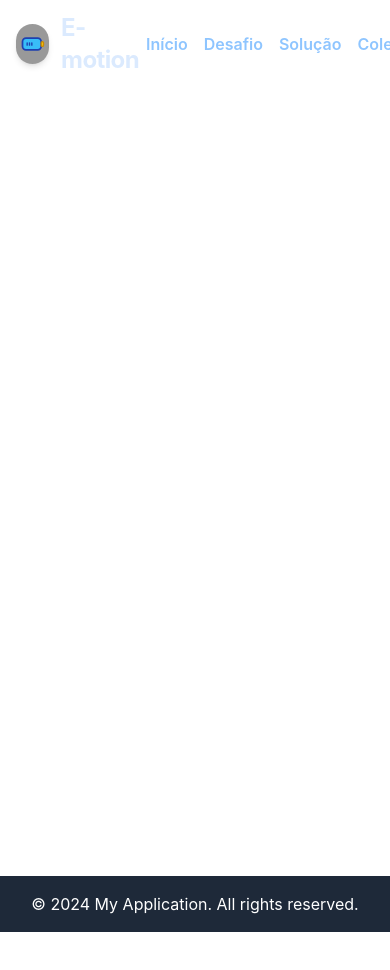
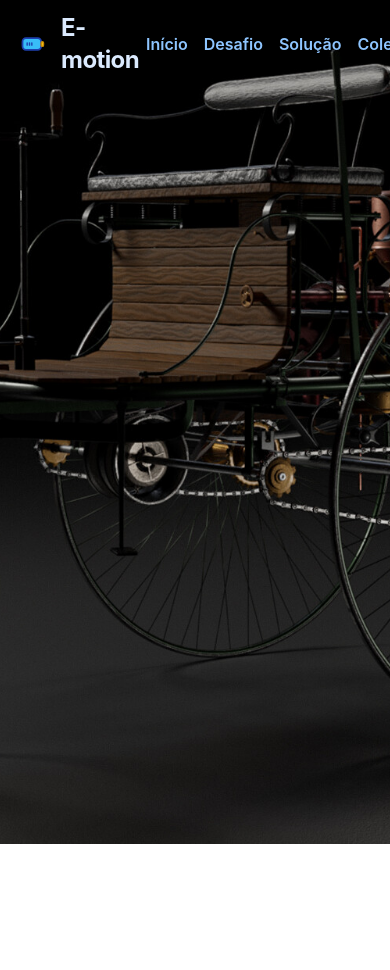
Before and after one commit to gustavoraulinodsilva/e-motion-landing-page, a Next.js app: page / in a window 390 px wide. Shown: the top 970 px of the page. Before the commit the page ends 932 px from the top, so only its background shows below. Built offline with nearby package versions, Linux system fonts and the light colour scheme.

Commit message:
Inicializado a construção da seção Hero

```diff
--- a/package.json
+++ b/package.json
@@ -9,6 +9,7 @@
     "lint": "eslint"
   },
   "dependencies": {
+    "gsap": "^3.13.0",
     "next": "15.5.2",
     "react": "19.1.0",
     "react-dom": "19.1.0"
--- a/src/components/Hero.tsx
+++ b/src/components/Hero.tsx
@@ -1,13 +1,80 @@
-'use client';
+"use client";
 
-import React from 'react';
+import React, { useRef, useEffect } from "react";
+import Image from "next/image";
+import gsap from "gsap";
+import { ScrollTrigger } from "gsap/ScrollTrigger";
 
-function Hero(){
-    return (
-        <section className="bg-hero-pattern h-screen flex items-center justify-center">
-            <h1 className="text-5xl font-bold text-white">Welcome to My Application</h1>
-        </section>
-    );
+gsap.registerPlugin(ScrollTrigger);
+
+const images = [
+  "/images/arkadiusz-serafinski-benz-patent-motorwagen-01.jpg",
+  "/images/wp6247892-ford-model-t-wallpapers.jpg",
+  "/images/fordmodelt.jpg",
+  "/images/wp1845368-volkswagen-beetle-wallpapers.jpg",
+  "/images/wp1845361-volkswagen-beetle-wallpapers.jpg",
+  "/images/wp3543077-muscle-cars-4k-wallpapers.jpg",
+  "/images/wp3543155-muscle-cars-4k-wallpapers.jpg",
+  "/images/toyota_prius_1997_pictures_2_b.jpg",
+  "/images/toyota_prius_1997_wallpapers_1.jpg",
+  "/images/2010-tesla-roadster-sport-instrumented-test-car-and-driver-photo-318207-s-original.jpg",
+  "/images/2008-tesla-roadster-photo-160790-s-original.jpg",
+  "/images/bydwallpaper.jpg",
+  "/images/bydwallpaperdois.jpg",
+];
+
+export default function HeroHorizontalScroll() {
+  const sectionRef = useRef<HTMLDivElement>(null);
+  const imagesWrapperRef = useRef<HTMLDivElement>(null);
+
+  useEffect(() => {
+    if (!sectionRef.current || !imagesWrapperRef.current) return;
+
+    const imagesWrapper = imagesWrapperRef.current;
+    const totalWidth = imagesWrapper.scrollWidth;
+    const viewportWidth = window.innerWidth;
+    const scrollable = totalWidth - viewportWidth;
+
+    gsap.to(imagesWrapper, {
+      x: () => `-${scrollable}px`,
+      ease: "none",
+      scrollTrigger: {
+        trigger: sectionRef.current,
+        start: "top top",
+        end: () => `+=${scrollable}`,
+        scrub: 1,
+        pin: true,
+        anticipatePin: 1,
+      },
+    });
+
+    return () => {
+      ScrollTrigger.getAll().forEach((trigger) => trigger.kill());
+    };
+  }, []);
+
+  return (
+    <section
+      ref={sectionRef}
+      className="relative w-full h-screen bg-white overflow-hidden"
+    >
+      <div
+        ref={imagesWrapperRef}
+        className="flex space-x-0 h-screen"
+        style={{ width: `${images.length * 100}vw` }}
+      >
+        {images.map((src, idx) => (
+          <Image
+            key={idx}
+            src={src}
+            alt={`segmento-${idx}`}
+            width={1920}
+            height={1080}
+            className="w-screen h-screen object-cover flex-shrink-0"
+            style={{ scrollSnapAlign: "center" }}
+          />
+        ))}
+      </div>
+    </section>
+  );
 }
-
-export default Hero;
```
Also changed, not shown: 1 other file (tests, documents, lock files or other folders).
